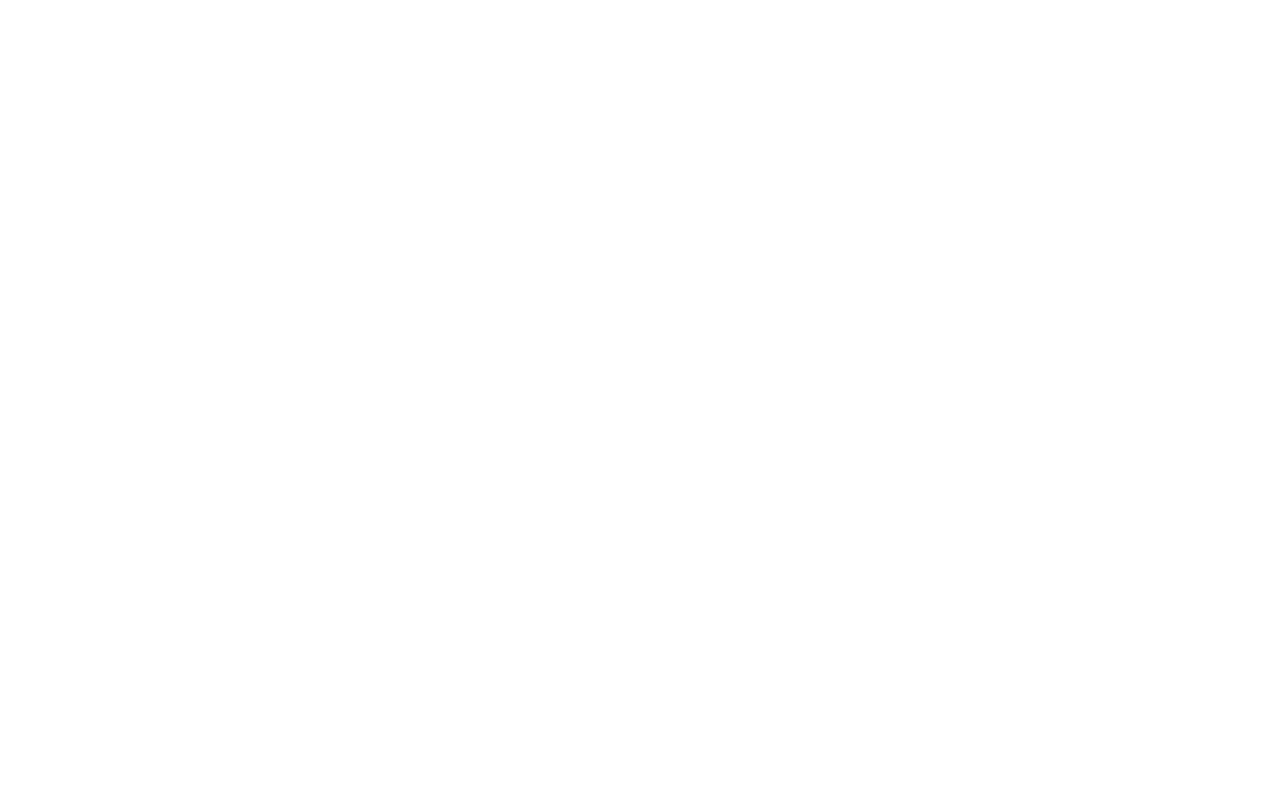
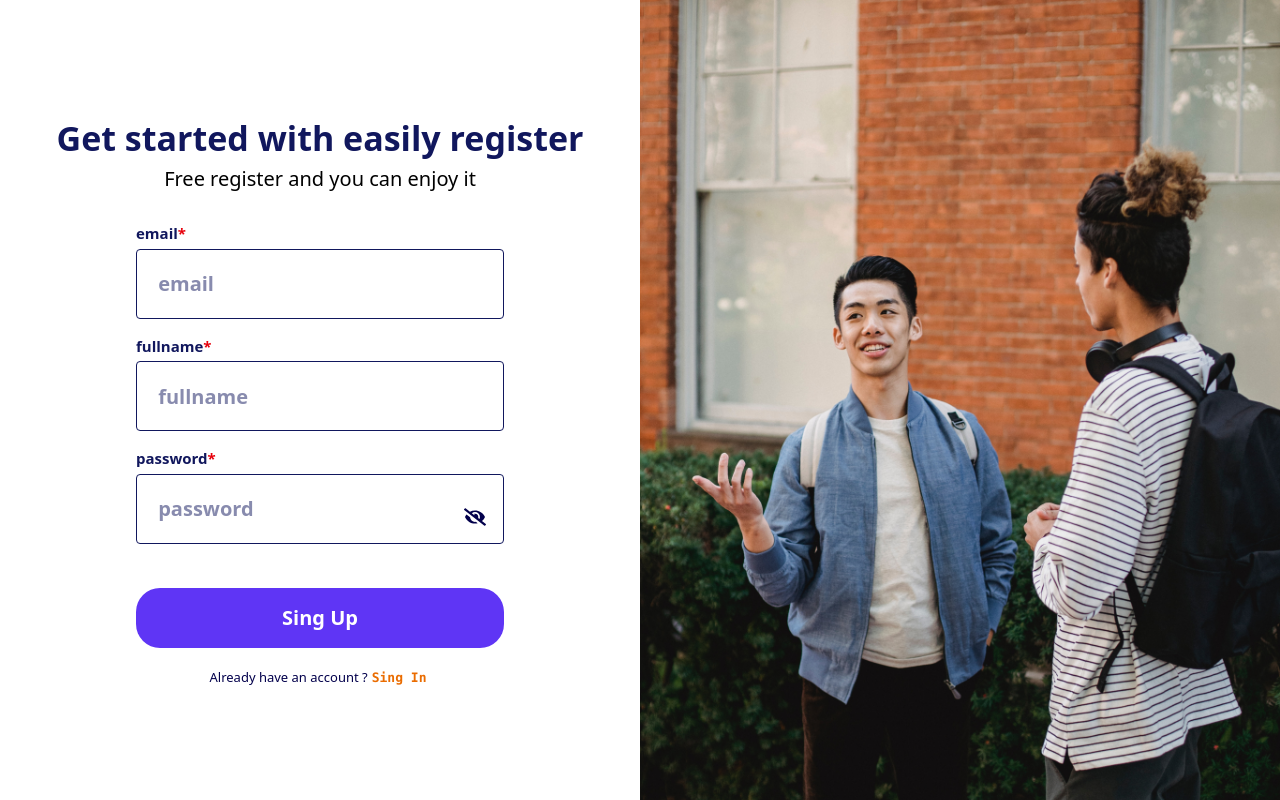
Before and after one commit to Dev0xTanvir/chatapp, a React (Vite) app: page /singup in a window 1280 px wide. Before the commit this address had no page. Shown: the top 800 px of the page. Built offline with nearby package versions, Linux system fonts and the light colour scheme.

Commit message:
newdegineempliment

```diff
--- a/index.html
+++ b/index.html
@@ -5,6 +5,7 @@
     <link rel="icon" type="image/svg+xml" href="/vite.svg" />
     <meta name="viewport" content="width=device-width, initial-scale=1.0" />
     <title>Chatapp</title>
+    <script src="https://unpkg.com/@tailwindcss/browser@4"></script>
     <link rel="preconnect" href="https://fonts.googleapis.com" />
     <link rel="preconnect" href="https://fonts.gstatic.com" crossorigin />
     <link
--- a/src/App.jsx
+++ b/src/App.jsx
@@ -1,15 +1,17 @@
 import React from 'react'
 import { BrowserRouter, Routes, Route } from "react-router";
 import Singin from './Pages/SingIn/Singin';
-import Index from './Pages/Index';
+import Singup from './Pages/Singup';
 const App = () => {
   return (
+    <>
     <BrowserRouter>
     <Routes>
-      <Route path="/index" element={<Index />} />
+      <Route path="/singup" element={<Singup />} />
       <Route path="/singin" element={<Singin />} />
     </Routes>
   </BrowserRouter>
+    </>
   )
 }
 
--- a/src/Pages/SingIn/Singin.jsx
+++ b/src/Pages/SingIn/Singin.jsx
@@ -2,15 +2,20 @@ import React from "react";
 import { FcGoogle } from "react-icons/fc";
 import { useState } from "react";
 import { FaEyeSlash, FaRegEye } from "react-icons/fa";
-import singinjpj from '../../assets/Loging.jpg'
-import { getAuth, signInWithEmailAndPassword } from "firebase/auth";
+import singinjpj from "../../assets/Loging.jpg";
+import { getAuth, signInWithEmailAndPassword, GoogleAuthProvider, signInWithPopup } from "firebase/auth";
+import { getDatabase, ref, set } from "firebase/database";
 
 const Singin = () => {
+  let auth = getAuth();
+  const database = getDatabase();
   let [eye, seteye] = useState(false);
   let [singininfo, setsingininfo] = useState({
     email: "",
     password: "",
   });
+
+  // onchange listiner
 
   let handlechange = (event) => {
     let { name, value } = event.target;
@@ -20,10 +25,42 @@ const Singin = () => {
     });
   };
 
-  // ------------------------
+  // handlesingin function
+  /*
+    todo handlelogin function implement
+    params: ({})
+    return: void
+  */
 
-  let handlesingin = ()=>{
-    alert('hi')
+  let handlesingin = () => {
+    let { email, password } = singininfo;
+    signInWithEmailAndPassword(auth, email, password)
+      .then((userinfo) => {
+        console.log(userinfo);
+      })
+      .catch((err) => {
+        console.log(err);
+      });
+  };
+
+  // handlegoogle function
+
+  let handlegoogle = () => {
+    const provider = new GoogleAuthProvider();
+    signInWithPopup(auth, provider).then((result) => {
+        console.log(result);
+        set(ref(database, 'users/' ), {
+          username: 'Tanvir Ahmmed',
+          email: 'tanvir262728@gmail.com',
+          profile_picture : 'imageUrl'
+        });
+
+
+    }).catch((err) => {
+        console.log(err);
+
+    })
+
   }
 
   return (
@@ -34,7 +71,10 @@ const Singin = () => {
             Login to your account!
           </h1>
           <div className=" py-2 border border-blue-600 rounded-2xl relative">
-            <p className="font-opensence font-semibold text-[14px] text-[#03014C] px-15">
+            <p
+              className="font-opensence font-semibold text-[14px] text-[#03014C] px-15"
+              onClick={handlegoogle}
+            >
               <span className="absolute left-[13%] top-[22%] text-[20px]">
                 <FcGoogle />
               </span>
@@ -42,7 +82,7 @@ const Singin = () => {
             </p>
           </div>
           <div className="mt-5">
-            <form onSubmit={ (e) => e.preventDefault() } action="#">
+            <form onSubmit={(e) => e.preventDefault()} action="#">
               <div className="flex flex-col items-start">
                 <label
                   className="font-opensence font-normal text-[13px] text-[#03014C] mb-1"
@@ -81,7 +121,11 @@ const Singin = () => {
                   {eye ? <FaRegEye /> : <FaEyeSlash />}
                 </span>
               </div>
-              <button className="w-full h-[60px] py-2 bg-[#5F35F5] rounded-3xl mt-13 text-white font-nonitw font-semibold text-[20px] cursor-pointer" type="button" onClick={handlesingin}>
+              <button
+                className="w-full h-[60px] py-2 bg-[#5F35F5] rounded-3xl mt-13 text-white font-nonitw font-semibold text-[20px] cursor-pointer"
+                type="button"
+                onClick={handlesingin}
+              >
                 Login to Continue
               </button>
             </form>
@@ -94,9 +138,9 @@ const Singin = () => {
           </div>
         </div>
         <div className=" w-1/2 h-screen">
-        <picture>
-          <img src={singinjpj} alt={singinjpj} />
-        </picture>
+          <picture>
+            <img src={singinjpj} alt={singinjpj} />
+          </picture>
         </div>
       </div>
     </div>
--- a/src/Pages/index.jsx
+++ b/src/Pages/Singup.jsx
@@ -10,7 +10,7 @@ import auth from "../../Database/FIrebase.config";
 import {FadeLoader } from "react-spinners";
 import regestation from '../assets/Regestation.png'
 
-const Index = () => {
+const Singup = () => {
   let data = lib.singUpData();
   let { successtost, errortost, infotost } = lib;
 
@@ -38,7 +38,6 @@ const Index = () => {
     }
   };
 
-  console.log('hi');
 
 
   // ------------------------------
@@ -182,4 +181,4 @@ const Index = () => {
   );
 };
 
-export default Index;
+export default Singup;
--- a/src/index.css
+++ b/src/index.css
@@ -1,6 +1,6 @@
-@import "tailwindcss";
+/* @import "tailwindcss"; */
 
-:root{
+/* :root{
     --mainbgcolor: #fcfcfc;
     --authfontcolor: #11175d;
     --mainfontcolor: #000000;
@@ -19,4 +19,4 @@
     --font-nonitw: var(--nonitw);
     --font-opensence: var(--opensence);
     --font-popince: var(--popince);
-  }
+  } */
--- a/src/lib/lib.js
+++ b/src/lib/lib.js
@@ -7,19 +7,19 @@ _ .singUpData = () => {
     let singupitem = [
         {
             id: 1,
-            name: 'Email Address',
+            name: 'email',
             requared: true,
             icon: false,
         },
         {
             id: 2,
-            name: 'Ful name',
+            name: 'fullname',
             requared: true,
             icon: false,
         },
         {
             id: 3,
-            name: 'Password',
+            name: 'password',
             requared: true,
             icon: true,
         },
--- a/vite.config.js
+++ b/vite.config.js
@@ -1,7 +1,7 @@
 import { defineConfig } from 'vite'
 import react from '@vitejs/plugin-react'
-import tailwindcss from '@tailwindcss/vite'
+// import tailwindcss from '@tailwindcss/vite'
 // https://vite.dev/config/
 export default defineConfig({
-  plugins: [react(), tailwindcss()],
+  plugins: [react()],
 })
```
